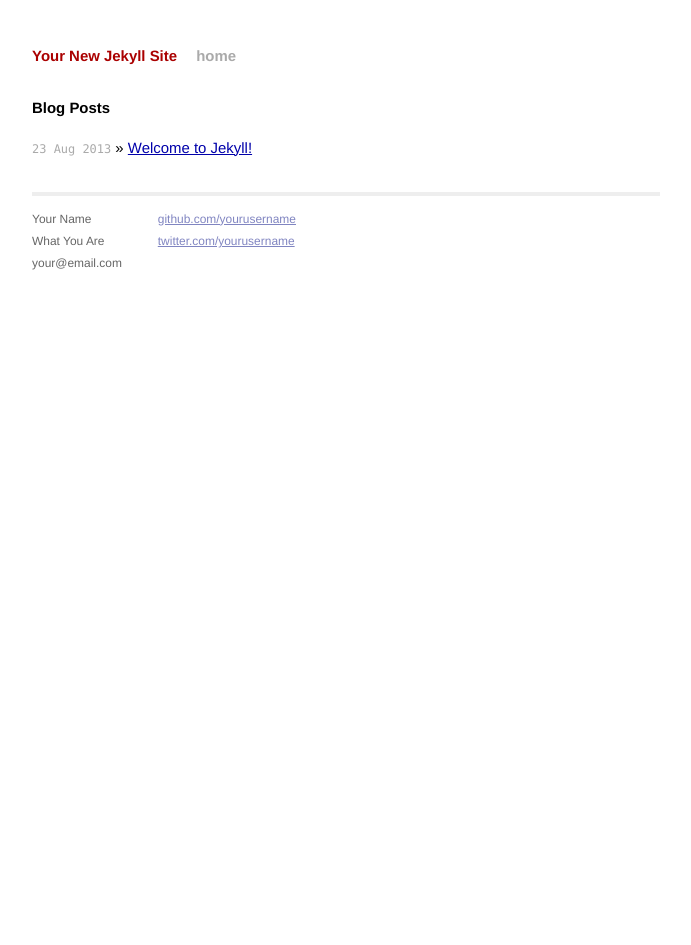
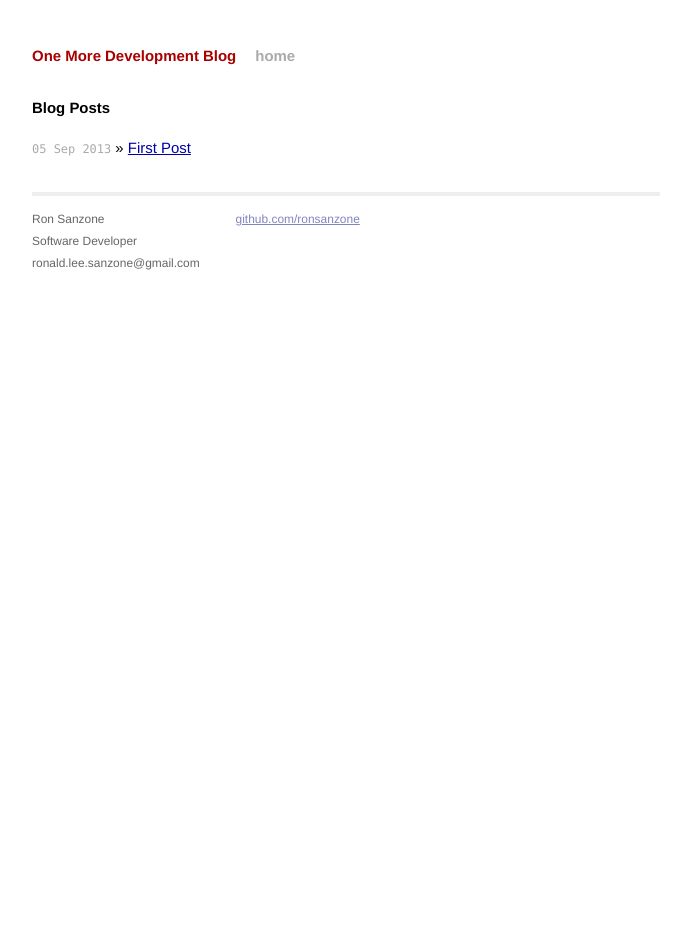
Before and after one commit to ronsanzone/ronsanzone.github.io, a Jekyll site: the page built from index.html, in a window 1280 px wide. Shown: the whole page, without its empty margins (294-985 px from the left). Built offline with Jekyll 4.4.1, drawn with Linux system fonts in a browser that asks for light colours; Markdown is read by kramdown in place of the engine named in the settings.

Commit message:
Add first post to blog

```diff
--- a/_config.yml
+++ b/_config.yml
@@ -1,3 +1,3 @@
-name: Your New Jekyll Site
+name: One More Development Blog
 markdown: redcarpet
 pygments: true
--- a/_layouts/default.html
+++ b/_layouts/default.html
@@ -27,15 +27,14 @@
             <div class="footer">
               <div class="contact">
                 <p>
-                  Your Name<br />
-                  What You Are<br />
-                  your@email.com
+                  Ron Sanzone<br />
+                  Software Developer<br />
+                  ronald.lee.sanzone@gmail.com
                 </p>
               </div>
               <div class="contact">
                 <p>
-                  <a href="http://github.com/yourusername/">github.com/yourusername</a><br />
-                  <a href="http://twitter.com/yourusername/">twitter.com/yourusername</a><br />
+                  <a href="http://github.com/ronsanzone/">github.com/ronsanzone</a><br />
                 </p>
               </div>
             </div>
--- a/index.html
+++ b/index.html
@@ -1,6 +1,6 @@
 ---
 layout: default
-title: Your New Jekyll Site
+title: One More Development Blog
 ---
 
 <div id="home">
```
Also changed, not shown: _posts/2013-08-23-welcome-to-jekyll.markdown (deleted, +0 -24 lines), _posts/2013-09-05-first-post.markdown (added, +8 -0 lines), 1 other file.
